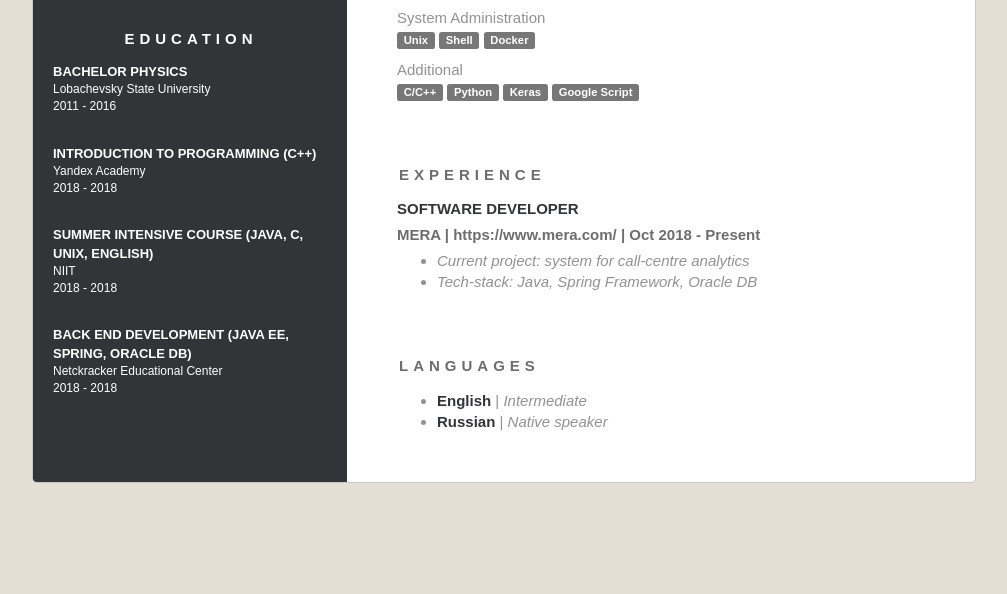
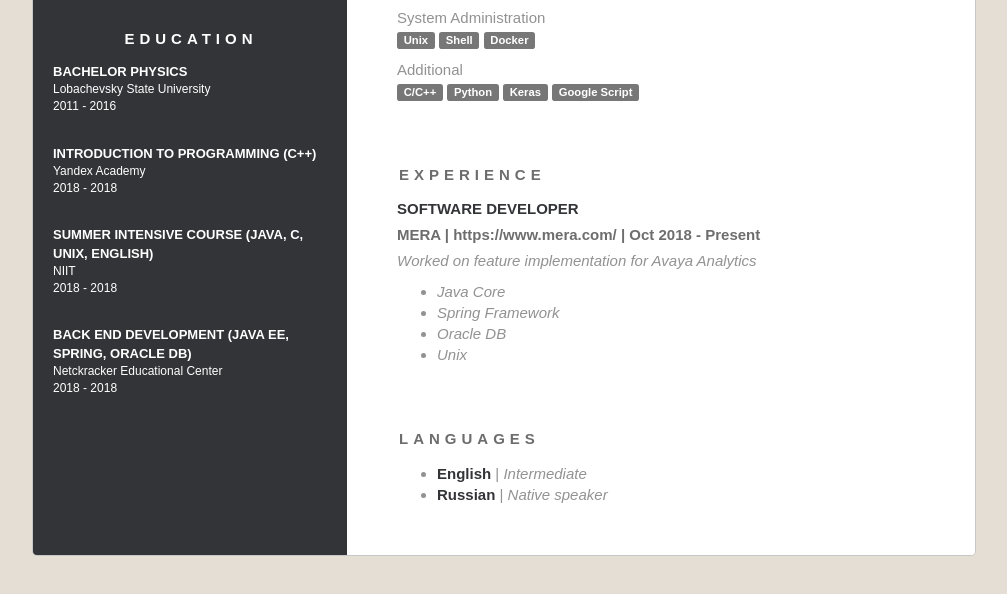
Before and after one commit to kovalevivan/kovalevivan.github.io, a plain HTML site: page index.html in a window 1280 px wide. Shown: the part 828-1422 px from the top of the page, without its empty margins (136-1143 px from the left). Drawn offline with nearby package versions, Linux system fonts and the light colour scheme.

Commit message:
Update index.html

```diff
--- a/index.html
+++ b/index.html
@@ -863,9 +863,14 @@ section {
 									</span>
 								</span>
 							</div>
+							<div class="summary">
+								<p>Worked on feature implementation for Avaya Analytics</p>
+							</div>
 							<ul class="highlights">
-								<li>Current project: system for call-centre analytics</li>
-								<li>Tech-stack: Java, Spring Framework, Oracle DB</li>
+								<li>Java Core</li>
+								<li>Spring Framework</li>
+								<li>Oracle DB</li>
+								<li>Unix</li>
 							</ul>
 						</div>
 					</section>
```
